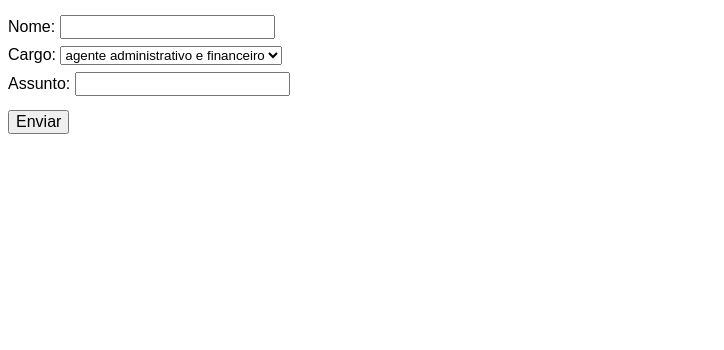
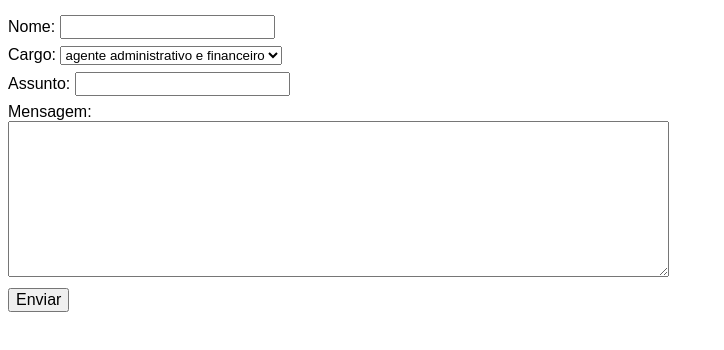
Before and after one commit to sergiomerces/frontend-rihappy, a plain HTML site: page formularios/ex004/index.html in a window 1280 px wide. Shown: the whole page, without its empty margins (0-724 px from the left). Drawn offline with Linux system fonts and the light colour scheme.

Commit message:
textarea

```diff
--- a/formularios/ex004/index.html
+++ b/formularios/ex004/index.html
@@ -28,6 +28,8 @@
         </select>
         <br>
         <label>Assunto: </label><input type="text" name="subject"><br>
+        <label>Mensagem: </label><br>
+        <textarea rows="10" cols="80" name="message"></textarea><br>
         <button type="submit">Enviar</button>
     </form>
 </body>
```
Also changed, not shown: 1 other file.
